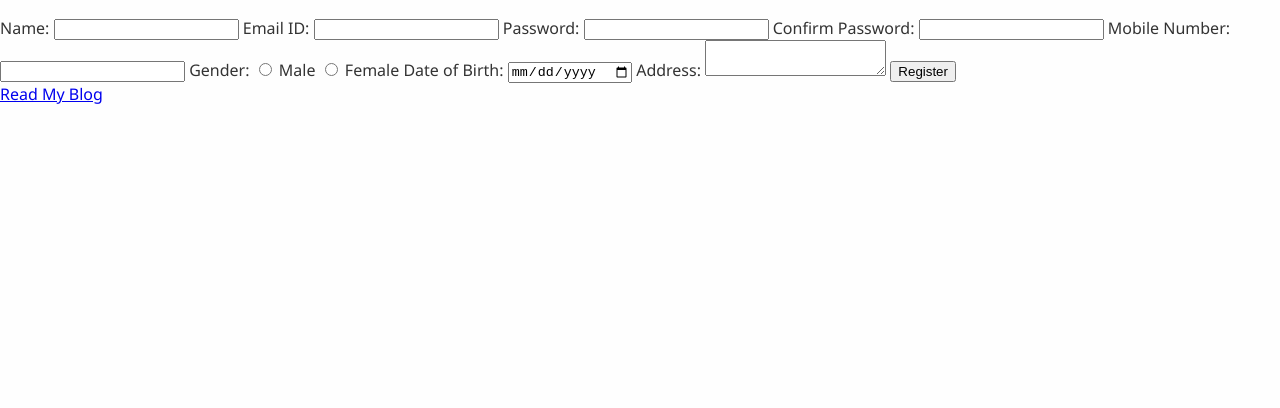
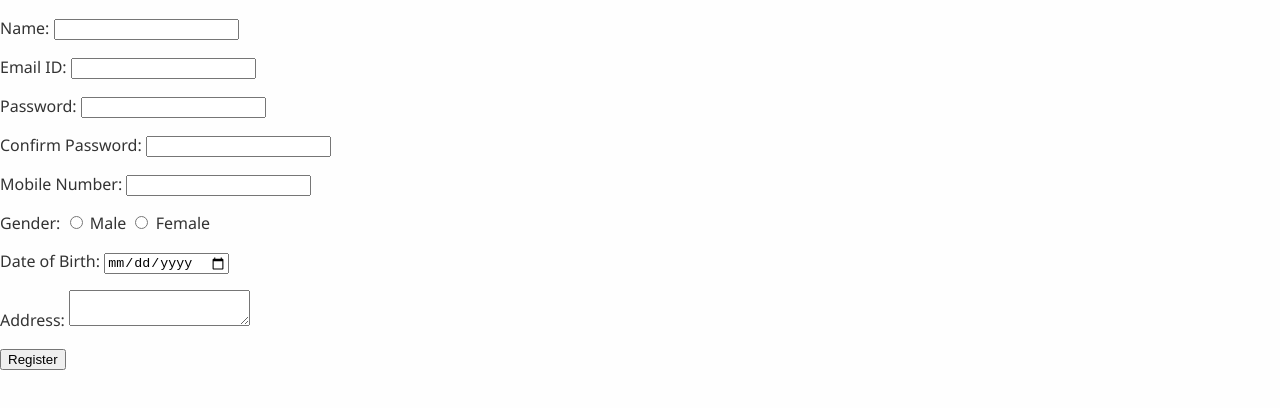
Before and after one commit to Visalakshiputchakayala/my-blog-site, a plain HTML site: page index.html in a window 1280 px wide. Shown: the part 56-464 px from the top of the page. Drawn offline with Linux system fonts and the light colour scheme.

Commit message:
Updated index with proper line breaks

```diff
--- a/index.html
+++ b/index.html
@@ -9,35 +9,43 @@
 <body>
     <h2>Registration Form</h2>
     <form action="#" method="post">
+        <p>
             <label for="name">Name:</label>
         <input type="text" id="name" name="name" required>
-
+    </p>
+      <p>
     <label for="email">Email ID:</label>
         <input type="email" id="email" name="email" required>
-
+    </p>
+       <p>
     <label for="password">Password:</label>
         <input type="password" id="password" name="password" required>
-
+    </p>
+        <p>
     <label for="confirm-password">Confirm Password:</label>
         <input type="password" id="confirm-password" name="confirm-password" required>
-
+    </p>
+    <p>
     <label for="mobile">Mobile Number:</label>
         <input type="tel" id="mobile" name="mobile" required>
-
+    </p>
+    <p>
     <label>Gender:</label>
         <input type="radio" id="male" name="gender" value="male" required>
         <label for="male" class="inline">Male</label>
         <input type="radio" id="female" name="gender" value="female" required>
         <label for="female" class="inline">Female</label>
-
+    </p>
+    <p>
     <label for="dob">Date of Birth:</label>
         <input type="date" id="dob" name="dob" required>
-
+    </p>
+    <p>
     <label for="address">Address:</label>
         <textarea id="address" name="address" required></textarea>
+    </p>
 
     <button type="submit">Register</button>
     </form>
-    <a href="blog.html">Read My Blog</a>
 </body>
 </html>
```
Lines whose indentation alone changed are shown as unchanged.
